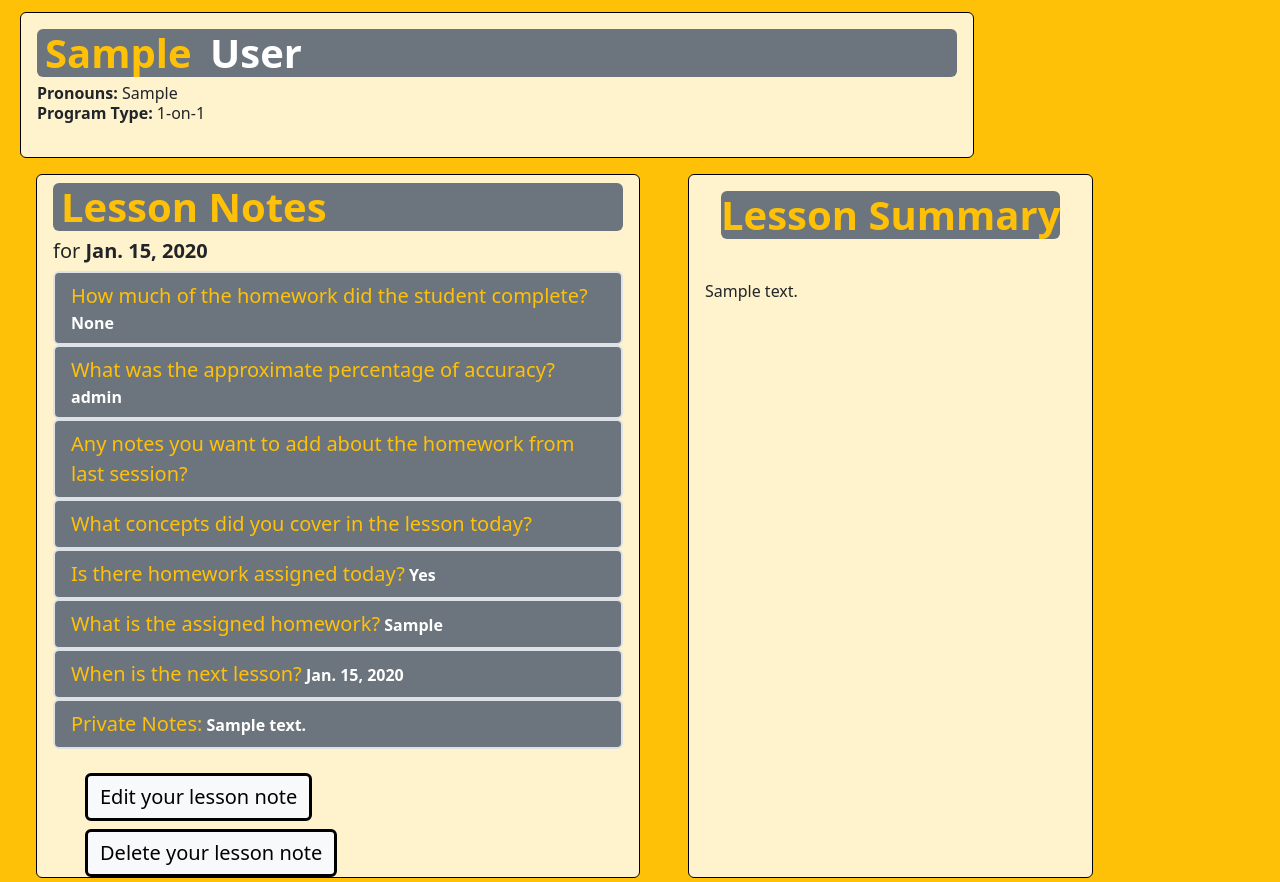
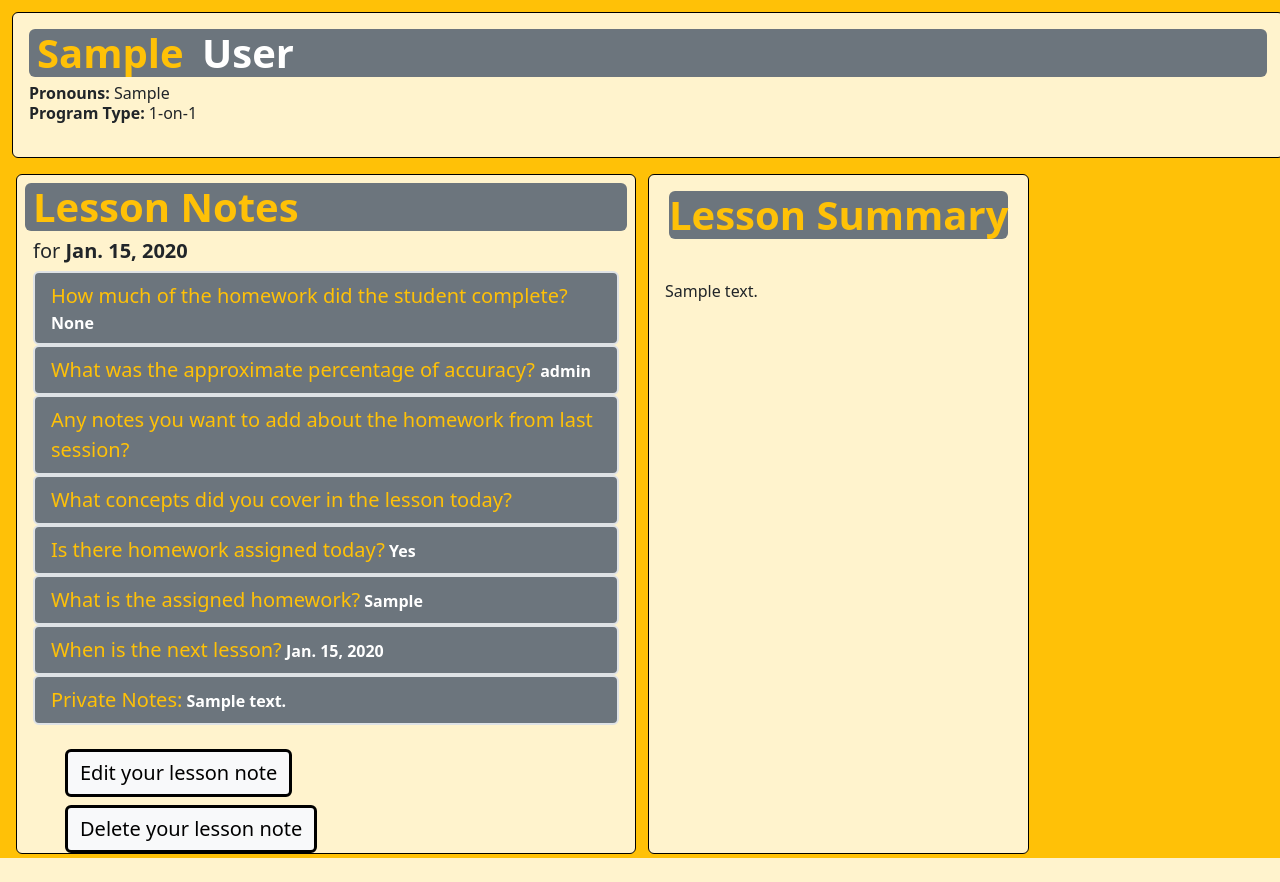
Before and after one commit to jhsu79/lesson-summary-generator, a Django app: page /students/1/lessons/1 in a window 1280 px wide. Shown: the part 66-948 px from the top of the page. After the commit the page ends 924 px from the top, so only its background shows below. Run offline with Django 5.2, Linux system fonts and the light colour scheme; a user stored in the database is signed in; tables that the repository leaves empty hold one stand-in row (values such as "Sample post"); data that the repository does not hold is empty.

Commit message:
update mobile styling

```diff
--- a/main_app/templates/students/lesson_note.html
+++ b/main_app/templates/students/lesson_note.html
@@ -1,7 +1,7 @@
 {% extends 'base.html' %}
 {% block content %}
 
-<div class="mx-3 card w-75 border-black bg-warning-subtle">
+<div class="mx-2 card w-100 border-black bg-warning-subtle">
   <div class="card-body">
     <h1 class="card-title bg-secondary w-100 fs-1 text-left rounded-2" ><strong class="mx-2 text-warning"> {{Student.first_name}} </strong><strong class="text-white"> {{Student.last_name}}</strong> </h1>
 
@@ -12,9 +12,9 @@
 </div>
 
   <div class="d-flex flex-row">
-   <div class="mx-3 d-grid col-6">
-    <div class="mt-3 mx-3 bg-warning-subtle border border-black rounded-2">
-       <h2 class="bg-secondary fs-1 mx-3 mt-2 text-left text-warning rounded-2"> <strong class="mx-2">Lesson Notes</strong> </h2>
+   <div class="mx-1 d-grid col-6">
+    <div class="mt-3 mx-2 bg-warning-subtle border border-black rounded-2">
+       <h2 class="bg-secondary fs-1 mx-2 mt-2 text-left text-warning rounded-2"> <strong class="mx-2">Lesson Notes</strong> </h2>
        <h5 class="mx-3">for <strong>{{lesson_note.date}}</strong></h5>
        <ul class="list-group list-group-flush m-3 mt-2">
           <li class="list-group-item text-white bg-secondary border border-2 border black rounded-2"><small class="fs-5 text-warning">How much of the homework did the student complete? </small><strong>{{lesson_note.homework_completion_level}}</strong></li class="list-group-item text-white bg-warning border border-2 border black rounded-2">
@@ -43,9 +43,9 @@
         <a class="mx-5 mt-2 btn btn-light btn border border-black border-3 fs-5 fw-semi-bold card-link" href="{% url 'lessonnotedelete' Student.id lesson_note.id %}" value="Delete this lesson note">Delete your lesson note</a>
     </div>
   </div>
-    <div class="mt-3 mx-3 p-3 bg-warning-subtle border border-black rounded-2">
+    <div class="mt-3 mr-2 p-3 bg-warning-subtle border border-black rounded-2">
       {% if lesson_note.lesson_summary %}
-      <h2 class="bg-secondary fs-1 mx-3 text-center text-warning rounded-2"><strong>Lesson Summary</strong> </h2>
+      <h2 class="bg-secondary fs-1 mx-1 text-center text-warning rounded-2"><strong>Lesson Summary</strong> </h2>
           <p class="text-left mx-5 p-2">{{lesson_note.lesson_summary | linebreaks}}</p>
       {% endif %}
     </div>
```
